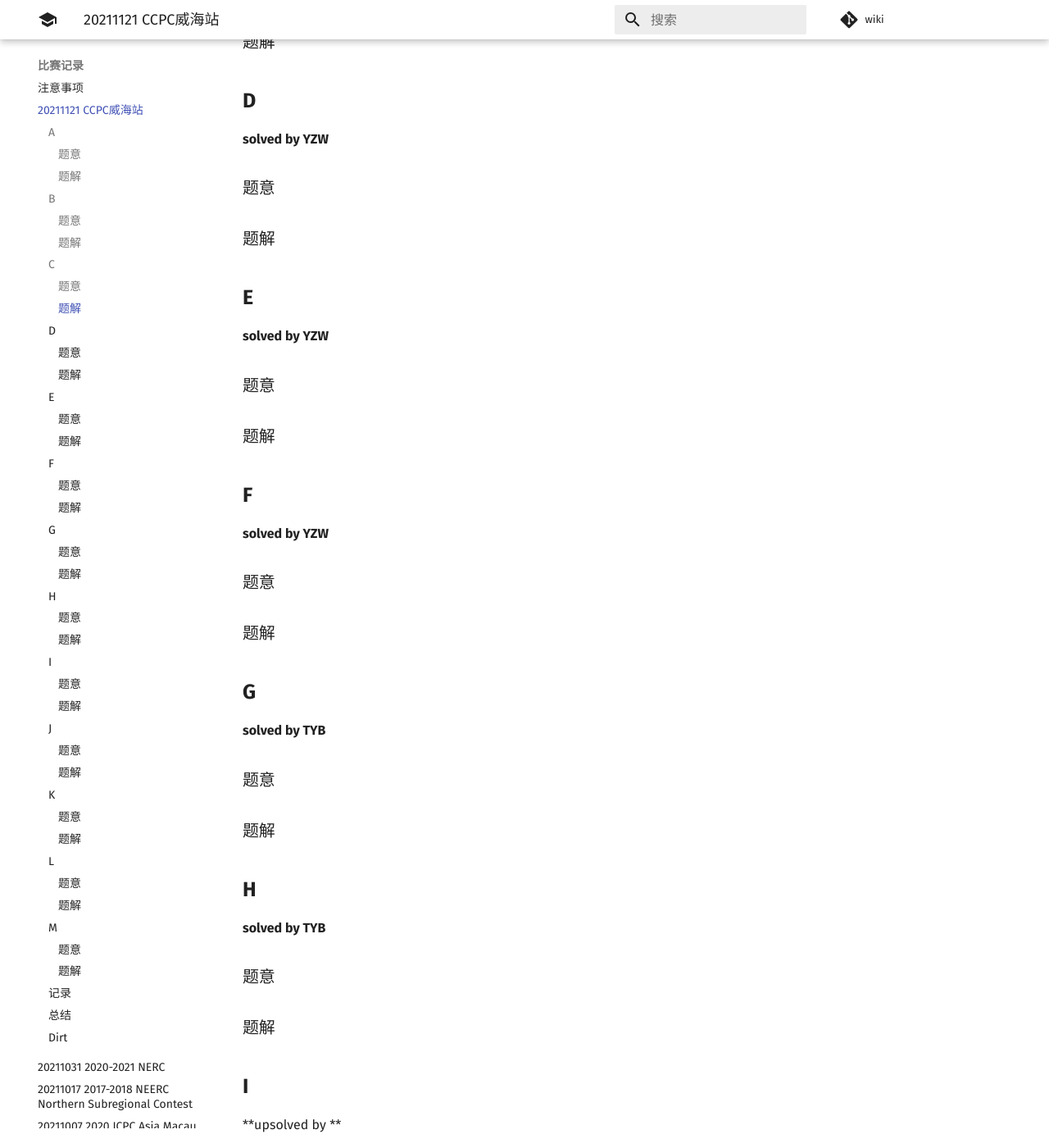
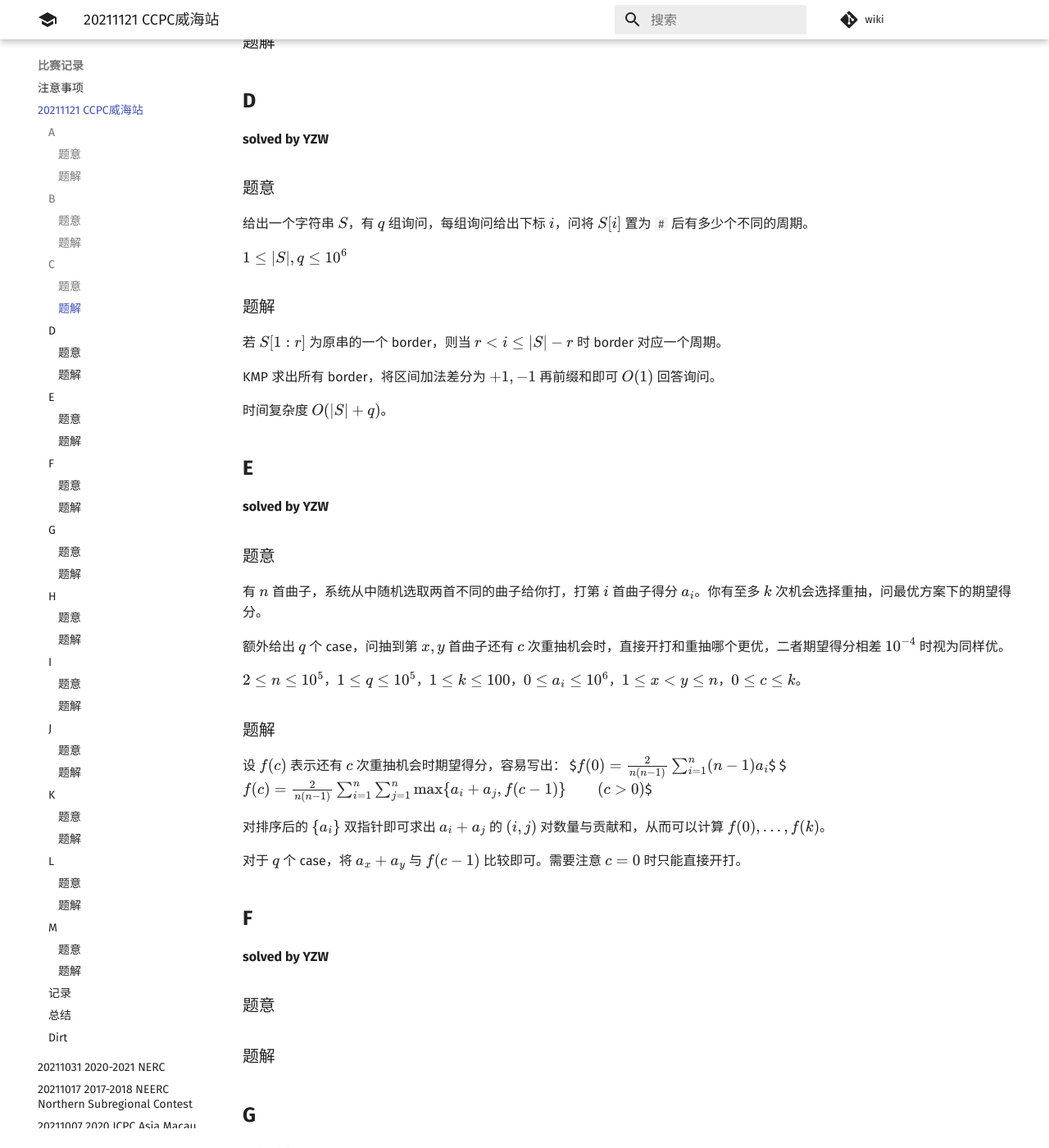
Before and after one commit to PoorMath/PoorMath.github.io, an MkDocs documentation site: the page built from docs/contest/20211121 CCPC威海站.md, in a window 1280 px wide and 1400 px high, scrolled down 1034 px. Shown: the whole window at 82% size. Built offline with MkDocs 1.6.1 and Material for MkDocs 9.7.7, drawn with Linux system fonts in a browser that asks for light colours; comment, search, counter and statistics services are not loaded.

Commit message:
Update 20211121 CCPC威海站.md

```diff
--- a/docs/contest/20211121 CCPC威海站.md
+++ b/docs/contest/20211121 CCPC威海站.md
@@ -46,11 +46,17 @@
 
 ### 题意
 
+给出一个字符串 $S$，有 $q$ 组询问，每组询问给出下标 $i$，问将 $S[i]$ 置为 `#` 后有多少个不同的周期。
 
+$1\leq |S|,q \leq 10^6$
 
 ### 题解
 
+若 $S[1:r]$ 为原串的一个 border，则当 $r<i\leq |S|-r$ 时 border 对应一个周期。
 
+KMP 求出所有 border，将区间加法差分为 $+1,-1$ 再前缀和即可 $O(1)$ 回答询问。
+
+时间复杂度 $O(|S|+q)$。
 
 ## **E**
 
@@ -58,11 +64,21 @@
 
 ### 题意
 
+有 $n$ 首曲子，系统从中随机选取两首不同的曲子给你打，打第 $i$ 首曲子得分 $a_i$。你有至多 $k$ 次机会选择重抽，问最优方案下的期望得分。
 
+额外给出 $q$ 个 case，问抽到第 $x,y$ 首曲子还有 $c$ 次重抽机会时，直接开打和重抽哪个更优，二者期望得分相差 $10^{-4}$ 时视为同样优。
+
+$2\leq n\leq 10^5$，$1\leq q\leq 10^5$，$1\leq k\leq 100$，$0\leq a_i\leq 10^6$，$1\leq x<y\leq n$，$0\leq c\leq k$。
 
 ### 题解
 
+设 $f(c)$ 表示还有 $c$ 次重抽机会时期望得分，容易写出：
+$$f(0)={2\over n(n-1)}\sum_{i=1}^n (n-1)a_i$$
+$$f(c)={2\over n(n-1)}\sum_{i=1}^n\sum_{j=1}^n \max\{a_i+a_j,f(c-1)\}\qquad (c>0)$$
 
+对排序后的 $\{a_i\}$ 双指针即可求出 $a_i+a_j$ 的 $(i,j)$ 对数量与贡献和，从而可以计算 $f(0),\dots,f(k)$。
+
+对于 $q$ 个 case，将 $a_x+a_y$ 与 $f(c-1)$ 比较即可。需要注意 $c=0$ 时只能直接开打。
 
 ## **F**
 
@@ -118,7 +134,7 @@
 
 ### 题意
 
-
+签到，略。
 
 ### 题解
 
```
